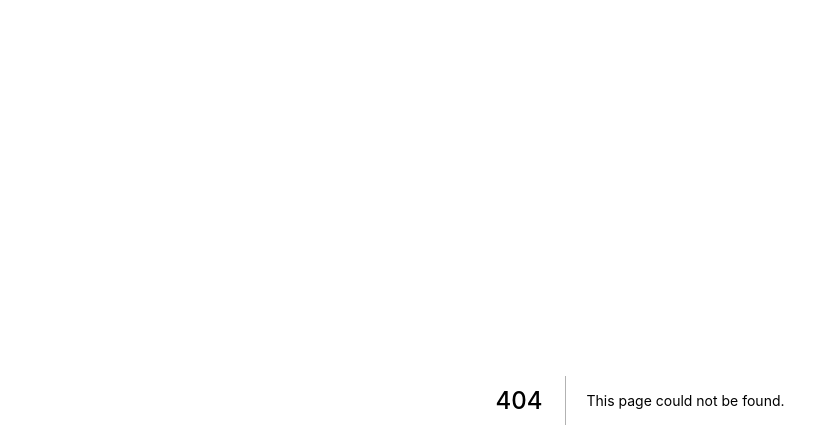
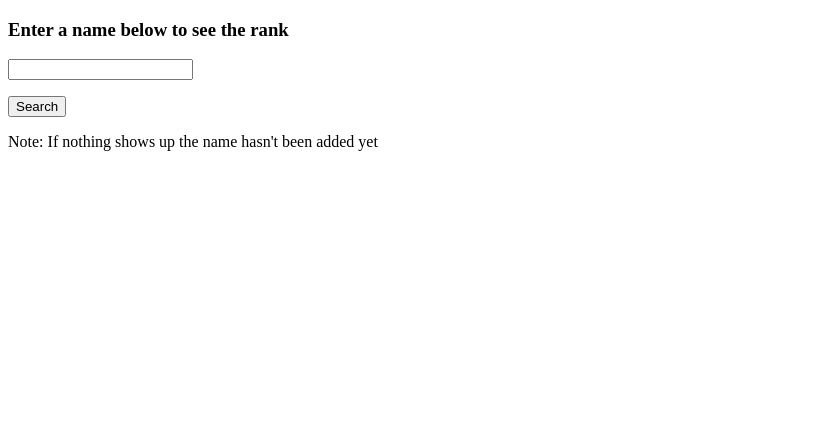
Before and after one commit to astoryumw/website, a Next.js app: page /search in a window 1280 px wide. Before the commit this address had no page. Shown: the top 448 px of the page, without its empty margins (0-839 px from the left). Built offline with nearby package versions, Linux system fonts and the light colour scheme; no server answers.

Commit message:
added search button

```diff
--- /dev/null
+++ b/lib/utilSearch.js
@@ -0,0 +1,19 @@
+require("isomorphic-fetch");
+
+function getCuber(name) {
+	return fetch(`http://35.194.72.130/api/rank?name=${name}`).then(function(resp)
+	{
+		return resp.json();
+	});
+}
+
+function handleError(error) {
+	console.warn(error);
+	return null;
+}
+
+module.exports = {
+	getInfo: function(name) {
+		return getCuber(name).catch(handleError);
+	}
+};
--- /dev/null
+++ b/pages/search.js
@@ -0,0 +1,54 @@
+import React from "react";
+import { getInfo } from "../lib/utilSearch";
+
+class Search extends React.Component {
+	constructor(props) {
+		super(props);
+		this.state = {search: ""};
+		this.state = {length: 0};
+	}
+
+	handleUpdate(evt) {
+    	this.setState({search: evt.target.value});
+  	}
+
+  	async handleSearch(evt) {
+  		const user = await getInfo(this.state.search);
+  		console.log(user);
+  		this.setState({user: user.rank[0]})
+  	}
+
+  	async componentDidMount() {
+  		const url = "http://35.194.72.130/api/length";
+  		const response = await fetch(url);
+		const data = await response.json();
+		// console.log(data.rows);
+
+		// this isn't defining anything
+		try {
+			this.setState({
+				length: data.size[0].rows
+			})
+		} catch (err) {
+
+		}
+  	}
+
+  	render() {
+  		return (
+  			<div>
+  			<h3 className="text">Enter a name below to see the rank</h3>
+  			<p><input type='text' value={this.state.search} onChange={this.handleUpdate.bind(this)} /></p>
+  			<button className="button-style" onClick={this.handleSearch.bind(this)}>Search</button>
+
+  			{this.state.user ? <div>
+  				<h3 className='text'> {this.state.user.name}, {this.state.user.time} </h3>
+  				<h3 className='text'> {this.state.user.rank} out of {this.state.length}! </h3>
+  			</div> : <p className="text">Note: If nothing shows up the name hasn't been added yet</p>}
+
+  			</div>
+  		)
+  	}
+}
+
+export default Search;
```
